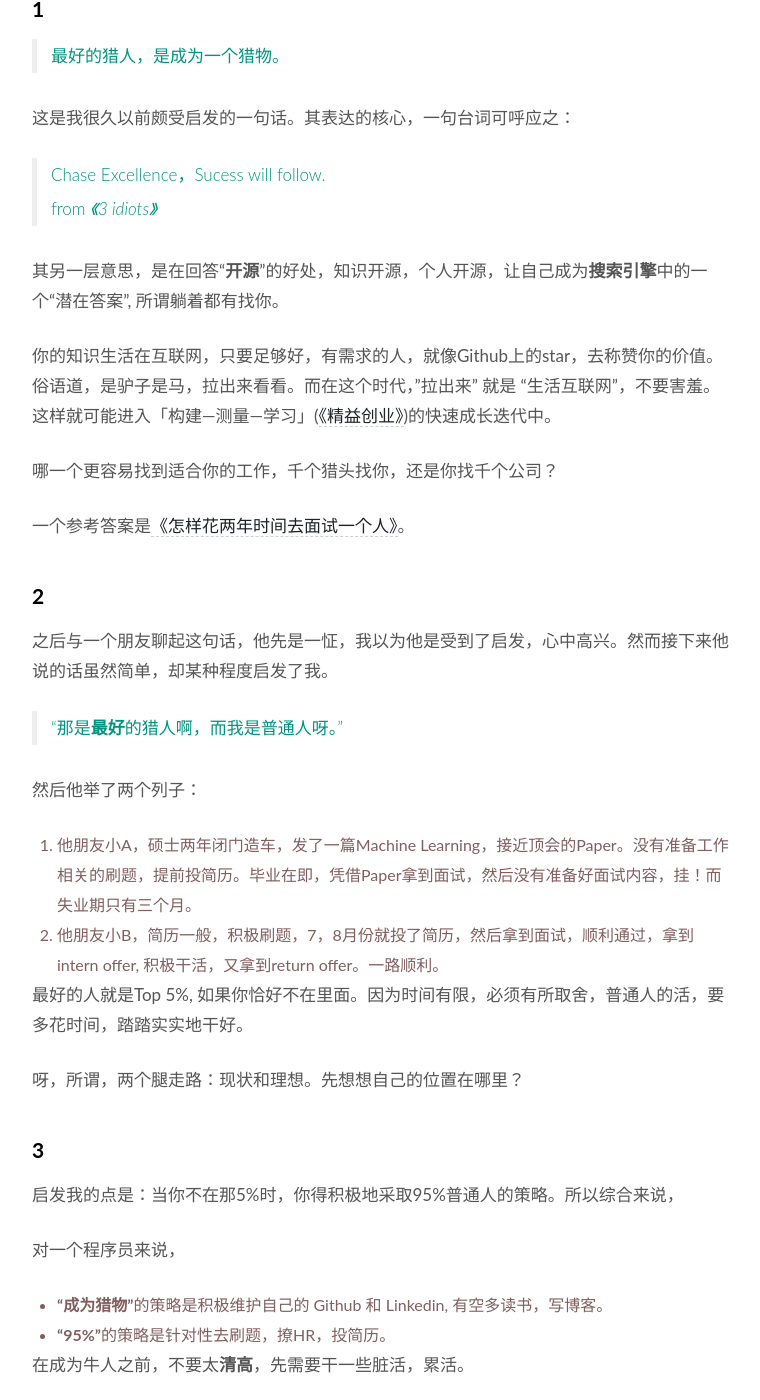
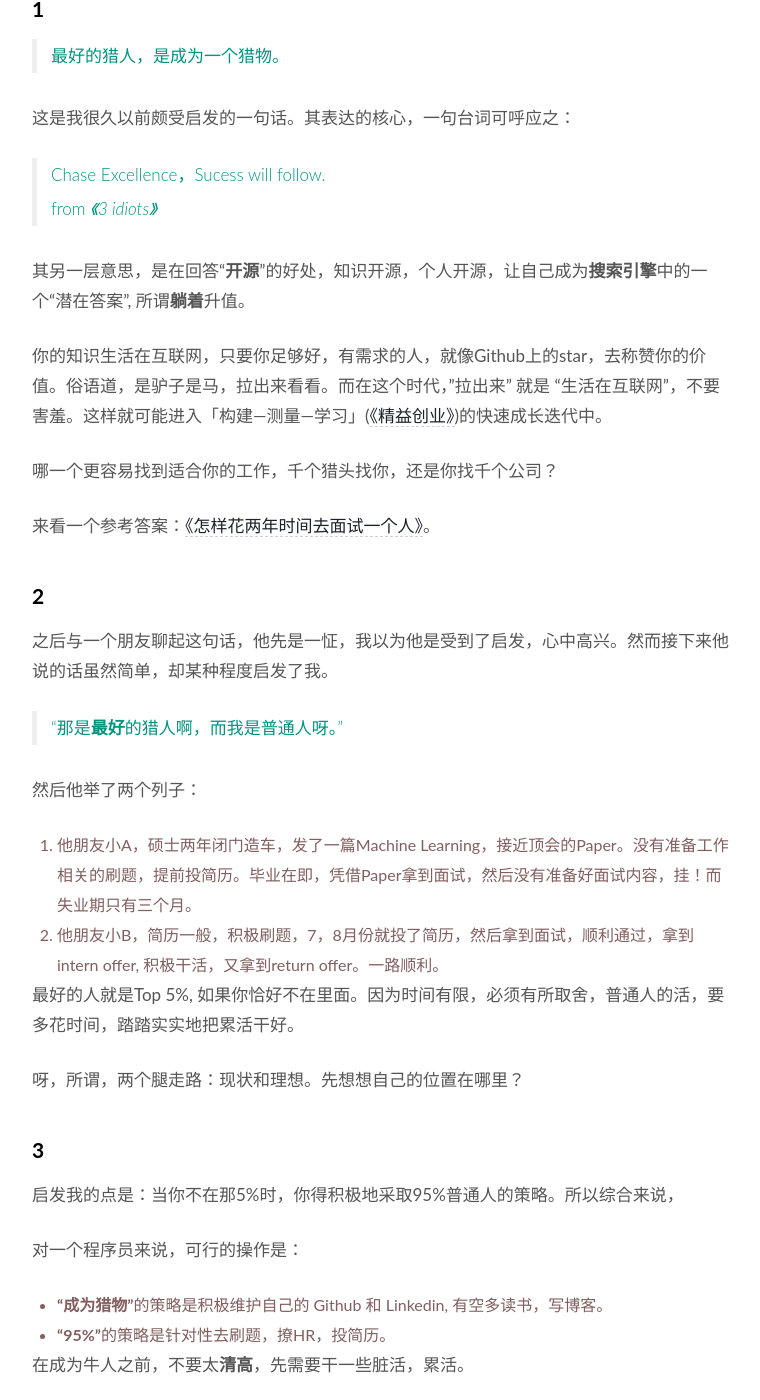
Before and after one commit to WillWang-X/willwang-x.github.io, a Jekyll site: the page built from _posts/2018-12-14-hunter-and-prey.md, in a window 1280 px wide and 1400 px high, scrolled down 191 px. Shown: the whole window, without its empty margins (258-1018 px from the left). Built offline with Jekyll 4.4.1, drawn with Linux system fonts in a browser that asks for light colours; some of the changed text lies outside the part shown.

Commit message:
updated prey and hunter

```diff
--- a/_posts/2018-12-14-hunter-and-prey.md
+++ b/_posts/2018-12-14-hunter-and-prey.md
@@ -18,13 +18,13 @@ published: true
 >
 > from *《3 idiots》*
 
-其另一层意思，是在回答“**开源**”的好处，知识开源，个人开源，让自己成为**搜索引擎**中的一个“潜在答案”, 所谓躺着都有找你。
+其另一层意思，是在回答“**开源**”的好处，知识开源，个人开源，让自己成为**搜索引擎**中的一个“潜在答案”, 所谓**躺着**升值。
 
-你的知识生活在互联网，只要足够好，有需求的人，就像Github上的star，去称赞你的价值。俗语道，是驴子是马，拉出来看看。而在这个时代，"拉出来" 就是 “生活互联网”，不要害羞。这样就可能进入「构建—测量—学习」([《精益创业》](https://book.douban.com/subject/10945606/))的快速成长迭代中。
+你的知识生活在互联网，只要你足够好，有需求的人，就像Github上的star，去称赞你的价值。俗语道，是驴子是马，拉出来看看。而在这个时代，"拉出来" 就是 “生活在互联网”，不要害羞。这样就可能进入「构建—测量—学习」([《精益创业》](https://book.douban.com/subject/10945606/))的快速成长迭代中。
 
 哪一个更容易找到适合你的工作，千个猎头找你，还是你找千个公司？
 
-一个参考答案是[《怎样花两年时间去面试一个人》](http://mindhacks.cn/2011/11/04/how-to-interview-a-person-for-two-years/)。
+来看一个参考答案：[《怎样花两年时间去面试一个人》](http://mindhacks.cn/2011/11/04/how-to-interview-a-person-for-two-years/)。
 
 # 2
 
@@ -37,7 +37,7 @@ published: true
 1. 他朋友小A，硕士两年闭门造车，发了一篇Machine Learning，接近顶会的Paper。没有准备工作相关的刷题，提前投简历。毕业在即，凭借Paper拿到面试，然后没有准备好面试内容，挂！而失业期只有三个月。
 2. 他朋友小B，简历一般，积极刷题，7，8月份就投了简历，然后拿到面试，顺利通过，拿到intern offer, 积极干活，又拿到return offer。一路顺利。
 
-最好的人就是Top 5%, 如果你恰好不在里面。因为时间有限，必须有所取舍，普通人的活，要多花时间，踏踏实实地干好。
+最好的人就是Top 5%, 如果你恰好不在里面。因为时间有限，必须有所取舍，普通人的活，要多花时间，踏踏实实地把累活干好。
 
 呀，所谓，两个腿走路：现状和理想。先想想自己的位置在哪里？
 
@@ -45,7 +45,7 @@ published: true
 
 启发我的点是：当你不在那5%时，你得积极地采取95%普通人的策略。所以综合来说，
 
-对一个程序员来说，
+对一个程序员来说，可行的操作是：
 
 * **“成为猎物”**的策略是积极维护自己的 Github 和 Linkedin, 有空多读书，写博客。
 * **“95%”**的策略是针对性去刷题，撩HR，投简历。
```
Also changed, not shown: other parts of _posts/2018-12-14-hunter-and-prey.md (+1 -1 lines).
